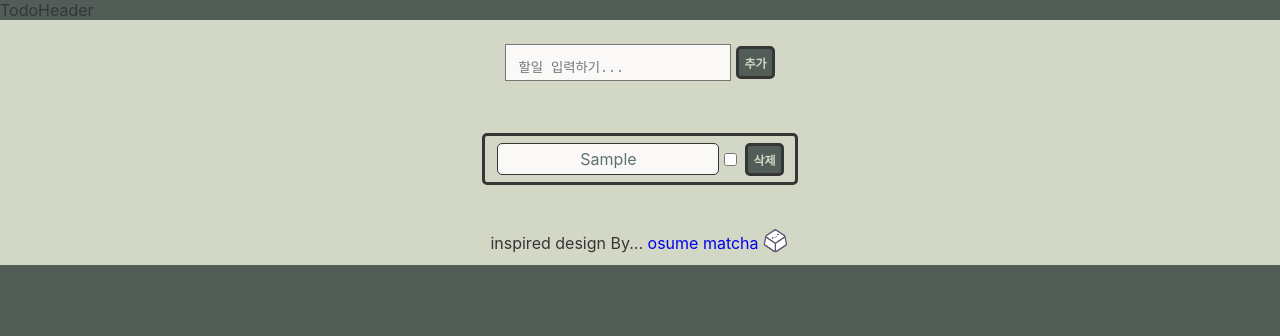
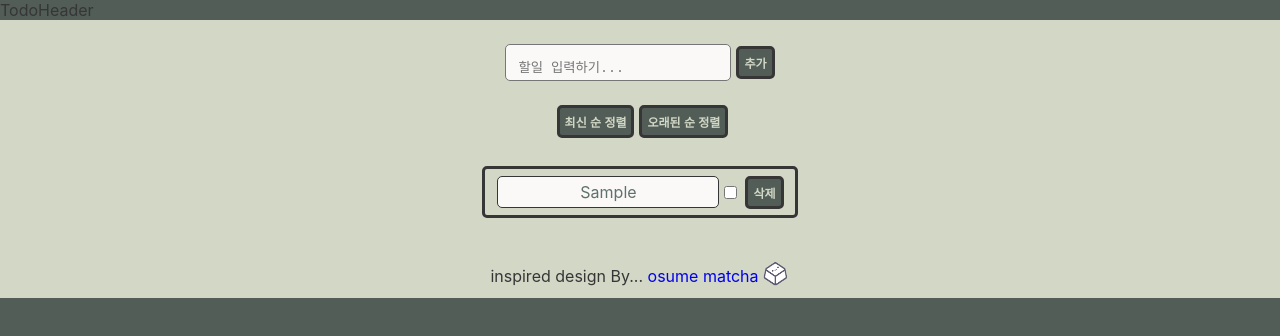
Before and after one commit to jcdororo/react-practice-app, a React (Create React App) app: page / in a window 1280 px wide. Both pictures are taken after typing "Sample" into the empty fields and a click on the button "추가". Shown: the top 336 px of the page. Built offline with nearby package versions, Linux system fonts and the light colour scheme.

Commit message:
최신 순,오래된 순 정렬버튼 추가

```diff
--- a/src/components/TodoList/index.js
+++ b/src/components/TodoList/index.js
@@ -11,6 +11,22 @@ const TodoList = ({arrTodoList, setArrTodoList}) => {
     setArrTodoList(arrTodoList.filter(list => list.id !== id));
   }
 
+  const onDownset = (arrTodoList) => {
+    const temp = [...arrTodoList];
+
+
+    setArrTodoList(temp.sort((a, b) => b.id - a.id));
+
+  }
+
+
+  const upDownset = (arrTodoList) => {
+    const temp = [...arrTodoList];
+
+
+    setArrTodoList(temp.sort((a, b) => a.id - b.id));
+
+  }
 
   if(arrTodoList.length === 0) {
     return (
@@ -23,6 +39,19 @@ const TodoList = ({arrTodoList, setArrTodoList}) => {
 
 
   return (
+    <div>
+      <div className='sortButtons'>
+        <button
+          className='btn'
+          onClick={() => onDownset(arrTodoList)}
+        >
+          최신 순 정렬</button>
+        <button
+          className='btn'
+          onClick={() => upDownset(arrTodoList)}
+        >
+          오래된 순 정렬</button>
+      </div>
       <div className='container'>
         <ul className='container todoLists'>
           {arrTodoList.map((item, index) =>
@@ -35,6 +64,7 @@ const TodoList = ({arrTodoList, setArrTodoList}) => {
           )}
         </ul>
       </div>
+    </div>
   )
 }
 
--- a/src/index.css
+++ b/src/index.css
@@ -33,7 +33,12 @@ a {
 }
 
 textarea {
+  height: 11px;
   resize: none;
+  border-radius: 5px;
+  overflow: hidden;
+  background-color: var(--main-area-bg-color);
+  color: var(--main-area-font-color);
 }
 
 img {
@@ -62,6 +67,7 @@ img {
   text-align: center;
   display: block;
   transition: .4s;
+  z-index: 9;
 
   &:hover {
     scale: 1.2;
@@ -74,6 +80,7 @@ img {
 
 
 .container {
+  z-index: 1;
   padding: 12px;
   background-color: var(--main-areaField-bg-color);
   position: relative;
@@ -95,9 +102,19 @@ img {
   background-color: var(--main-area-bg-color);
   color: var(--main-area-font-color);
 
+
+
+}
+
+.sortButtons {
+  display: flex;
+  flex-direction: row;
+  justify-content: center;
+  background-color: var(--main-areaField-bg-color);
 }
 
 .container .todoLists {
+  display: flex;
   flex-direction: column;
   justify-content: space-between;
   padding: 5px 10px;
@@ -109,9 +126,13 @@ img {
   padding: 1px;
 }
 
-.btn-delete {
+.input-check {
+  transition: .4s;
+  &:hover {
+    scale: 1.2;
+  }
+}
 
-}
 
 .list {
   width: 200px;
```
Also changed, not shown: src/components/TodoInput/index.js (line endings or trailing spaces). Lines whose indentation alone changed are shown as unchanged.
